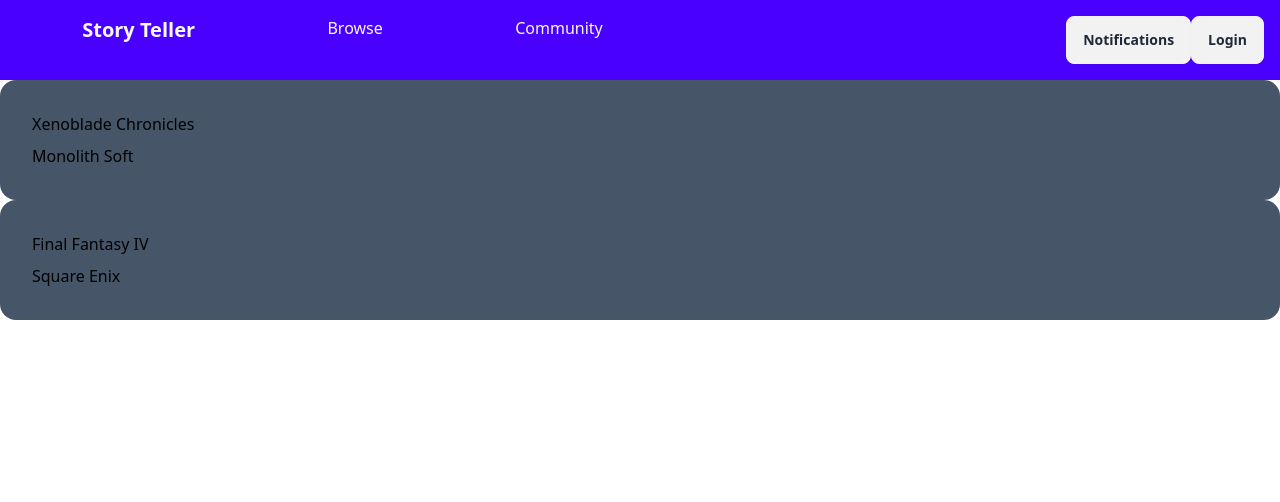
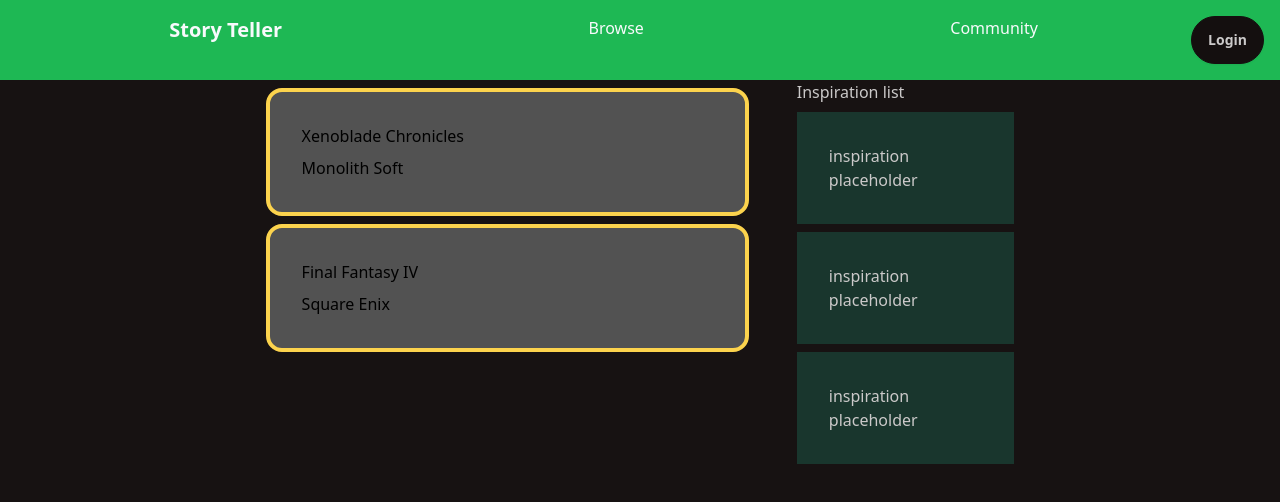
Before and after one commit to azwerlein/Story-Teller, a Vue app: page / in a window 1280 px wide. Shown: the top 502 px of the page. Built offline with nearby package versions, Linux system fonts and the light colour scheme; no server answers.

Commit message:
Log in and out

```diff
--- a/index.html
+++ b/index.html
@@ -1,5 +1,5 @@
 <!doctype html>
-<html lang="en">
+<html lang="en" data-theme="forest">
   <head>
     <meta charset="UTF-8" />
     <link rel="icon" type="image/svg+xml" href="/vite.svg" />
--- a/src/App.vue
+++ b/src/App.vue
@@ -1,9 +1,8 @@
 <script setup>
 import {ref} from "vue";
 import {auth} from "./js/firebase.js";
+import {signOut} from "firebase/auth";
 
-
-// Perhaps I should use Pinia to allow users to configure their page layouts?
 
 const authUser = ref(null);
 auth.onAuthStateChanged(user => {
@@ -16,6 +15,10 @@ auth.onAuthStateChanged(user => {
     console.log('Logged out');
   }
 });
+
+function logout() {
+  signOut(auth);
+}
 </script>
 
 <template>
@@ -29,8 +32,26 @@ auth.onAuthStateChanged(user => {
       </h2>
       <h2>Community</h2>
     </div>
-    <div class="flex-auto flex justify-end">
-      <button class="btn">Notifications</button>
+    <div v-if="authUser">
+      <div class="flex-auto flex justify-end">
+        <button class="btn">Notifications</button>
+        <button class="btn" v-on:click="logout">Logout</button>
+<!--        <RouterLink :to="{name: 'profile'}">-->
+<!--          <div v-if="authUser.value.photoURL">-->
+<!--            <div class="avatar">-->
+<!--              <img class="rounded-full border-4 border-slate-400" src="./assets/profilepic.jpg"-->
+<!--                   alt="Profile">-->
+<!--            </div>-->
+<!--          </div>-->
+<!--          <div v-else>-->
+<!--            <div class="avatar placeholder">-->
+<!--              <span>{{ authUser.value.email[0] }}</span>-->
+<!--            </div>-->
+<!--          </div>-->
+<!--      </RouterLink>-->
+    </div>
+    </div>
+    <div v-else>
       <RouterLink :to="{name: 'login'}" class="btn">Login</RouterLink>
     </div>
   </header>
--- a/src/components/StoryCard.vue
+++ b/src/components/StoryCard.vue
@@ -14,7 +14,7 @@ export default {
 </script>
 
 <template>
-  <div class="card bg-slate-600 text-black">
+  <div class="card bg-neutral-600 text-black border-4 border-amber-300">
     <div class="card-body">
       <h2>{{ title }}</h2>
       <h3>{{ author }}</h3>
--- a/src/components/StoryList.vue
+++ b/src/components/StoryList.vue
@@ -18,7 +18,8 @@ export default {
 <template>
   <StoryCard v-for="story in stories"
              :title=story.title
-             :author=story.author></StoryCard>
+             :author=story.author
+             class="my-2"></StoryCard>
 </template>
 
 <style scoped>
--- /dev/null
+++ b/src/js/models/User.js
@@ -0,0 +1,17 @@
+function User(firebaseUser) {
+    let user = {
+        displayName: '',
+        email: '',
+        photoURL: '',
+        uid: '',
+    }
+
+    if(firebaseUser){
+        user.displayName = firebaseUser.displayName ? firebaseUser.displayName : '';
+        user.email = firebaseUser.email ? firebaseUser.email : '';
+        user.photoURL = firebaseUser.photoURL ? firebaseUser.photoURL : '';
+        user.uid = firebaseUser.uid ? firebaseUser.uid : '';
+    }
+
+    return user;
+}
--- a/src/views/Home.vue
+++ b/src/views/Home.vue
@@ -7,7 +7,24 @@ export default {
 </script>
 
 <template>
-  <StoryList></StoryList>
+  <div class="grid grid-cols-5 gap-12">
+    <div class="col-start-2 col-span-2">
+      <StoryList></StoryList>
+    </div>
+    <div class="col-start-4">
+      <!--      // Placeholder-->
+      <h1>Inspiration list</h1>
+      <div class="my-2 bg-neutral card-body">
+        <h1>inspiration placeholder</h1>
+      </div>
+      <div class="my-2 bg-neutral card-body">
+        <h1>inspiration placeholder</h1>
+      </div>
+      <div class="my-2 bg-neutral card-body">
+        <h1>inspiration placeholder</h1>
+      </div>
+    </div>
+  </div>
 </template>
 
 <style scoped>
--- a/tailwind.config.js
+++ b/tailwind.config.js
@@ -8,4 +8,7 @@ export default {
         extend: {},
     },
     plugins: [require('daisyui')],
+    daisyui: {
+        themes: ['forest']
+    },
 }
```
Lines whose indentation alone changed are shown as unchanged.
